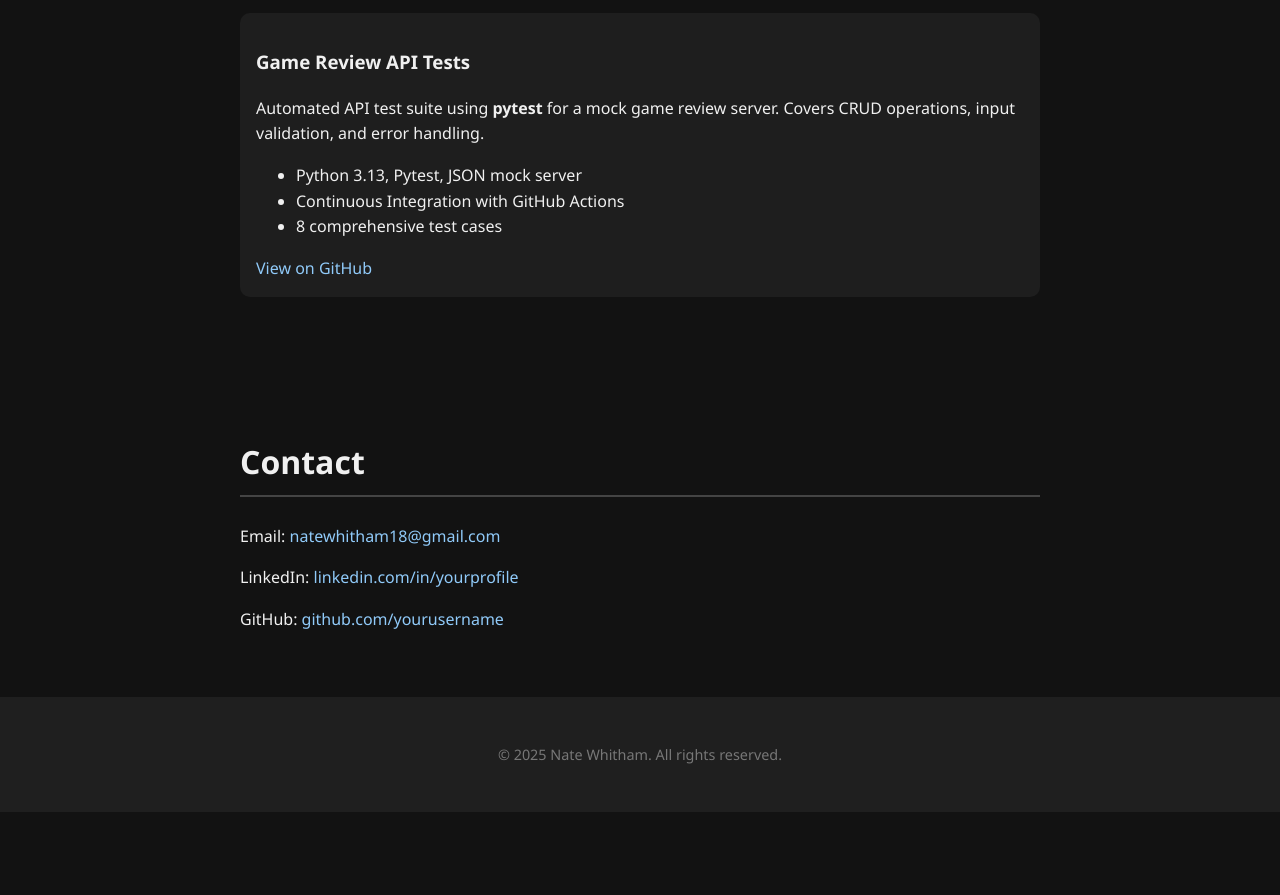
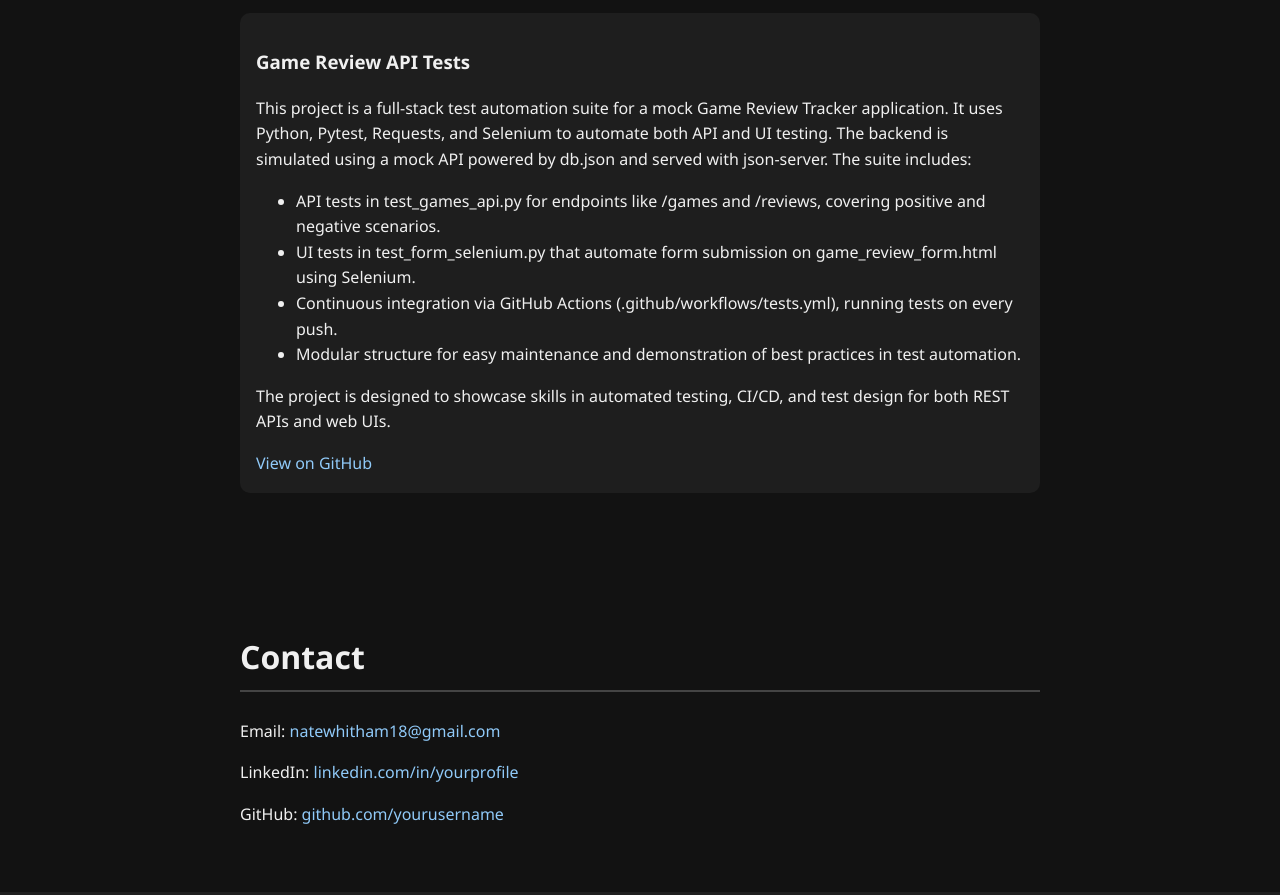
Before and after one commit to nate-whitham18/Portfolio, a plain HTML site: page index.html in a window 1280 px wide. Shown: the part 1716-2611 px from the top of the page. Before the commit the page ends 2528 px from the top, so only its background shows below. Drawn offline with Linux system fonts and the light colour scheme.

Commit message:
updated Game Review Tracker summary

```diff
--- a/index.html
+++ b/index.html
@@ -57,13 +57,18 @@
   </div>
   <div class="project-card">
     <h3>Game Review API Tests</h3>
-    <p>Automated API test suite using <strong>pytest</strong> for a mock game review server. Covers CRUD operations,
-      input validation, and error handling.</p>
+    <p>This project is a full-stack test automation suite for a mock Game Review Tracker application. It uses Python,
+      Pytest, Requests, and Selenium to automate both API and UI testing. The backend is simulated using a mock API
+      powered by db.json and served with json-server. The suite includes:</p>
     <ul>
-      <li>Python 3.13, Pytest, JSON mock server</li>
-      <li>Continuous Integration with GitHub Actions</li>
-      <li>8 comprehensive test cases</li>
+      <li>API tests in test_games_api.py for endpoints like /games and /reviews, covering positive and negative
+        scenarios.</li>
+      <li>UI tests in test_form_selenium.py that automate form submission on game_review_form.html using Selenium.</li>
+      <li>Continuous integration via GitHub Actions (.github/workflows/tests.yml), running tests on every push.</li>
+      <li>Modular structure for easy maintenance and demonstration of best practices in test automation.</li>
     </ul>
+    <p>The project is designed to showcase skills in automated testing, CI/CD, and test design for both REST APIs and
+      web UIs.</p>
     <a href="https://github.com/nate-whitham18/Game-Review-Tester" target="_blank">View on GitHub</a>
   </div>
 </section>
```
